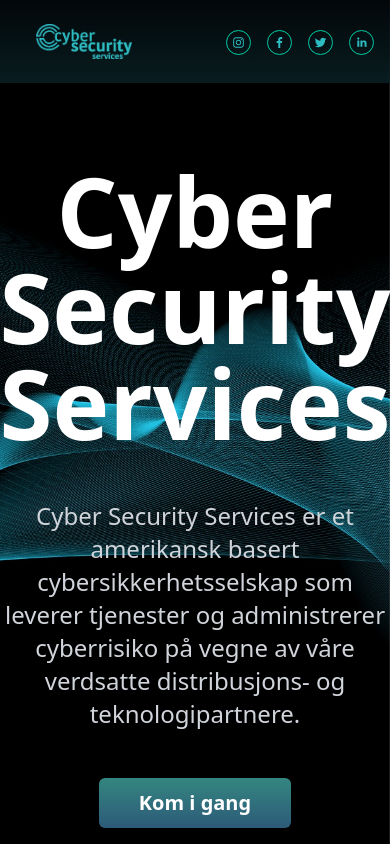
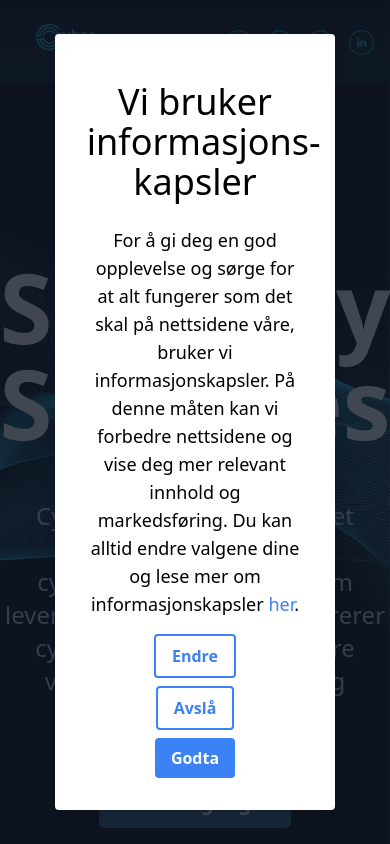
Before and after one commit to Konge5678/Eksamen-CyberSecurityServices, a React (Vite) app in the folder Eksamen-CSS/: page / in a window 390 px wide. Shown: the top 844 px of the page. Built offline with nearby package versions, Linux system fonts and the light colour scheme.

Commit message:
Cookies som lagres i localhost og kantakt oss knapp

```diff
--- /dev/null
+++ b/Eksamen-CSS/src/components/cookies.jsx
@@ -0,0 +1,63 @@
+import React, { useState, useEffect } from 'react';
+
+function CookieConsent() {
+  const [accepted, setAccepted] = useState(false);
+
+  useEffect(() => {
+    const consentStatus = localStorage.getItem('cookieConsentStatus');
+    if (consentStatus === 'accepted') {
+      setAccepted(true);
+    }
+  }, []);
+
+  const handleAccept = () => {
+    localStorage.setItem('cookieConsentStatus', 'accepted');
+    setAccepted(true);
+  };
+
+  const handleDecline = () => {
+    // for å avvise cookies
+    setAccepted(true);
+  };
+
+  const handleManage = () => {
+    // for redigering av cookies
+  };
+
+  if (accepted) {
+    return null;
+  }
+
+  return (
+    <div className="fixed inset-0 flex items-center justify-center bg-gray-900 bg-opacity-80 p-2">
+      <div className="bg-white p-8 rounded shadow-lg text-center w-3/4 md:w-1/2 lg:w-1/3">
+        <h1 className='text-4xl mb-6 mt-4'>Vi bruker informasjons­kapsler</h1>
+        <p className="mb-4 text-lg">
+          For å gi deg en god opplevelse og sørge for at alt fungerer som det skal på nettsidene våre, bruker vi informasjonskapsler. På denne måten kan vi forbedre nettsidene og vise deg mer relevant innhold og markedsføring. Du kan alltid endre valgene dine og lese mer om informasjonskapsler <a href="https://www.gjensidige.no/godtforberedt/content/cookies" className="text-blue-500 hover:underline">her</a>.
+        </p>
+        <div className="flex flex-col sm:flex-row justify-between items-center mx-4">
+          <button
+            className="border-2 border-blue-500 text-blue-500 hover:bg-blue-500 hover:text-white font-bold py-2 px-4 rounded flex-grow mb-2 sm:mb-0"
+            onClick={handleManage}
+          >
+            Endre
+          </button>
+          <button
+            className="border-2 border-blue-500 text-blue-500 hover:bg-blue-500 hover:text-white font-bold py-2 px-4 rounded flex-grow mx-2 mb-2 sm:mb-0 sm:mx-2"
+            onClick={handleDecline}
+          >
+            Avslå
+          </button>
+          <button
+            className="bg-blue-500 hover:bg-blue-700 text-white font-bold py-2 px-4 rounded flex-grow"
+            onClick={handleAccept}
+          >
+            Godta
+          </button>
+        </div>
+      </div>
+    </div>
+  );
+}
+
+export default CookieConsent;
--- /dev/null
+++ b/Eksamen-CSS/src/components/kontakt.jsx
@@ -0,0 +1,14 @@
+import React from "react";
+
+function Kontakt() {
+    return (
+        <div className="flex flex-col items-center justify-center">
+            <button style={{background: 'linear-gradient(to bottom, #348680, #2d5a79)', fontSize: '20px', padding: '10px 40px'}}
+             className="mt-12 bg-blue-500 text-white font-bold py-2 px-4 rounded-md">
+                Kontakt oss!
+            </button>
+        </div>
+    )
+}
+
+export default Kontakt;
--- a/Eksamen-CSS/src/main.jsx
+++ b/Eksamen-CSS/src/main.jsx
@@ -8,15 +8,19 @@
 import Ansatte from './components/ansatte.jsx'
 import Kart from './components/kart.jsx'
 import Footer from './components/footer.jsx'
+import CookieConsent from './components/cookies.jsx'
+import Kontakt from './components/kontakt.jsx'
 
 ReactDOM.createRoot(document.getElementById('root')).render(
   <React.StrictMode>
     <Background />
     <Navbar />
-    <KomIgjen />
+    <KomIgjen />  A
     <Tilbud />
     <Ansatte />
     <Kart />
+    <Kontakt/>
     <Footer />
+    <CookieConsent />
   </React.StrictMode>,
 )
```
